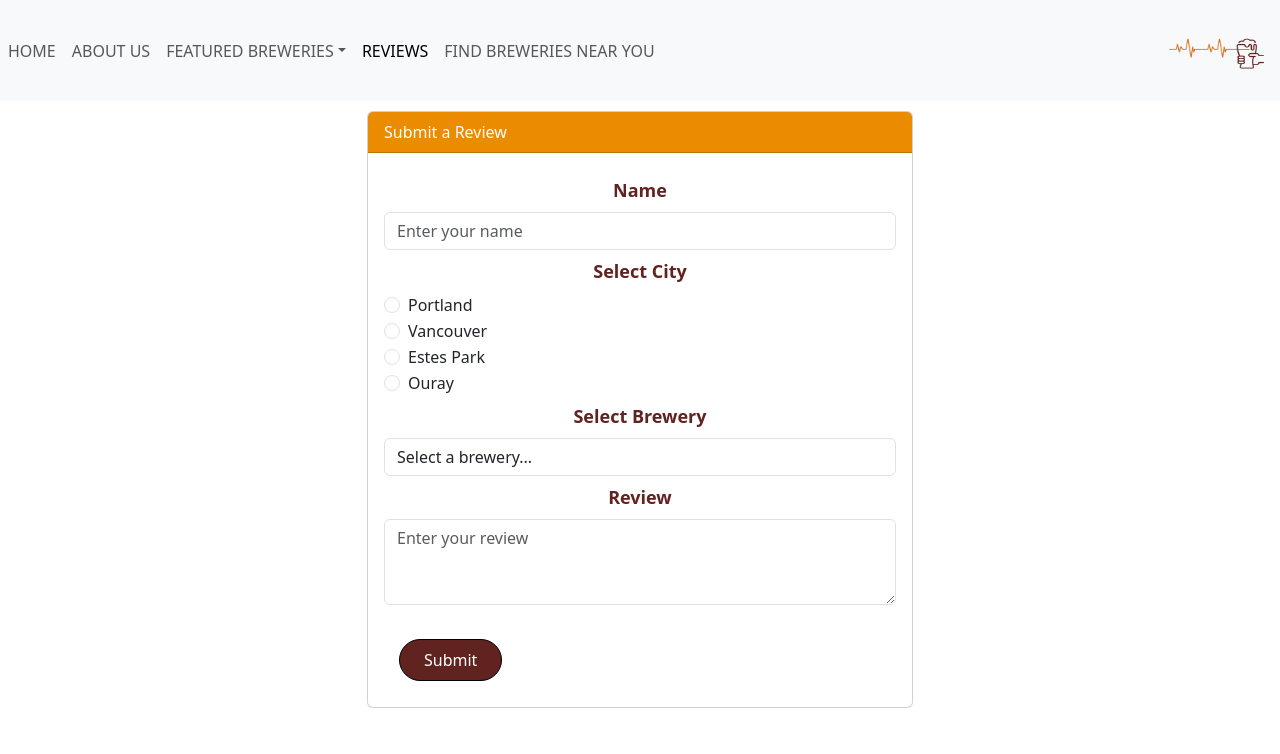
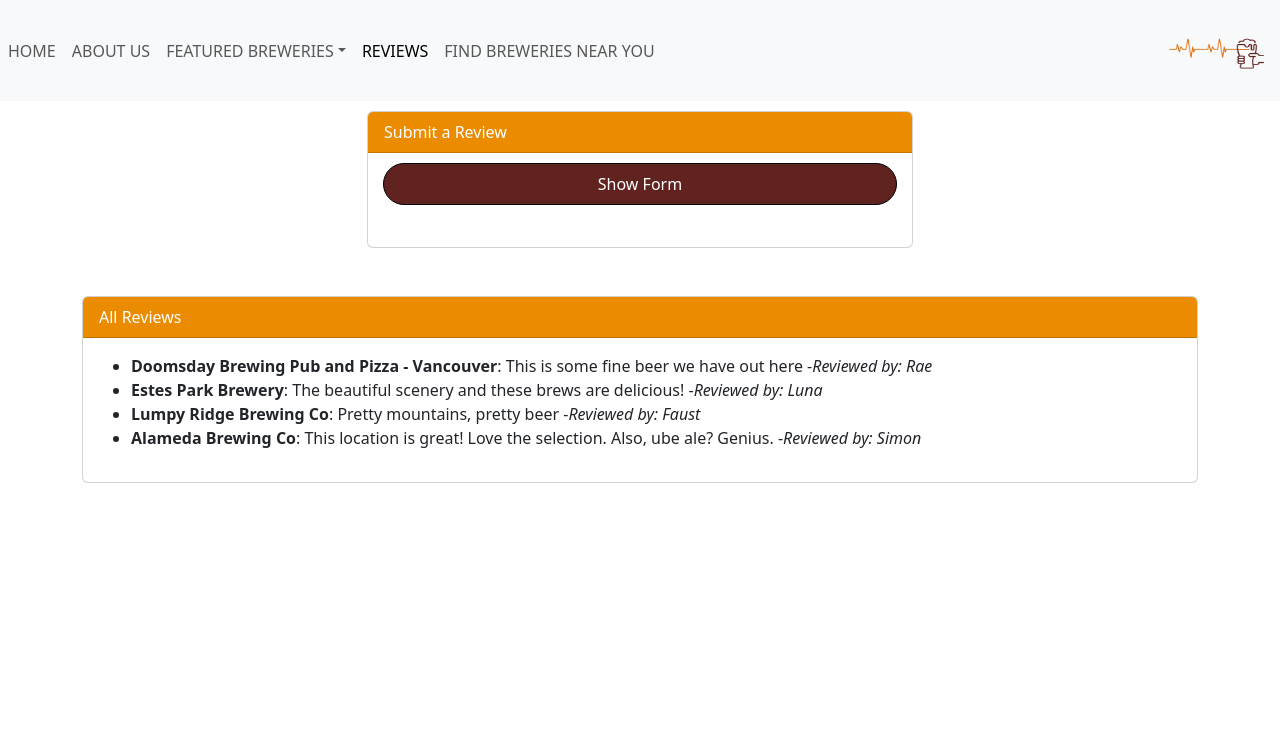
Before and after one commit to vajesik/brew-pulse, a React (Create React App) app: page /review in a window 1280 px wide. Shown: the top 754 px of the page. Built offline with nearby package versions, Linux system fonts and the light colour scheme; data requests are answered from the project's data file.

Commit message:
Toggle to show the review form

```diff
--- a/db.json
+++ b/db.json
@@ -337,6 +337,12 @@
       "breweryId": "13",
       "review": "Pretty mountains, pretty beer",
       "id": 3
+    },
+    {
+      "name": "Simon",
+      "breweryId": "3",
+      "review": "This location is great! Love the selection. Also, ube ale? Genius.",
+      "id": 4
     }
   ]
 }
--- a/src/Review.js
+++ b/src/Review.js
@@ -25,6 +25,7 @@ function Review() {
   const [reviews, setReviews] = useState([]);
   const [showAlert, setShowAlert] = useState(false);
   const [selectedBreweryName, setSelectedBreweryName] = useState("");
+  const [showForm, setShowForm] = useState(false);
 
   useEffect(() => {
     fetch("http://localhost:3000/breweries")
@@ -140,11 +141,17 @@ function Review() {
               <Card.Header className="review-card-header">
                 Submit a Review
               </Card.Header>
+              <Button
+                onClick={() => setShowForm((prev) => !prev)}
+                style={{ float: "right" }}
+              >
+                {showForm ? "Hide" : "Show"} Form
+              </Button>
               <Card.Body>
                 {showAlert && (
                   <Alert variant="success">Review saved successfully!</Alert>
                 )}
-
+                {showForm && (
                   <Form onSubmit={handleSubmit}>
                     <Form.Group controlId="formName">
                       <Form.Label>Name</Form.Label>
@@ -205,6 +212,7 @@ function Review() {
                       Submit
                     </Button>
                   </Form>
+                )}
               </Card.Body>
             </Card>
           </Col>
```
Lines whose indentation alone changed are shown as unchanged.
